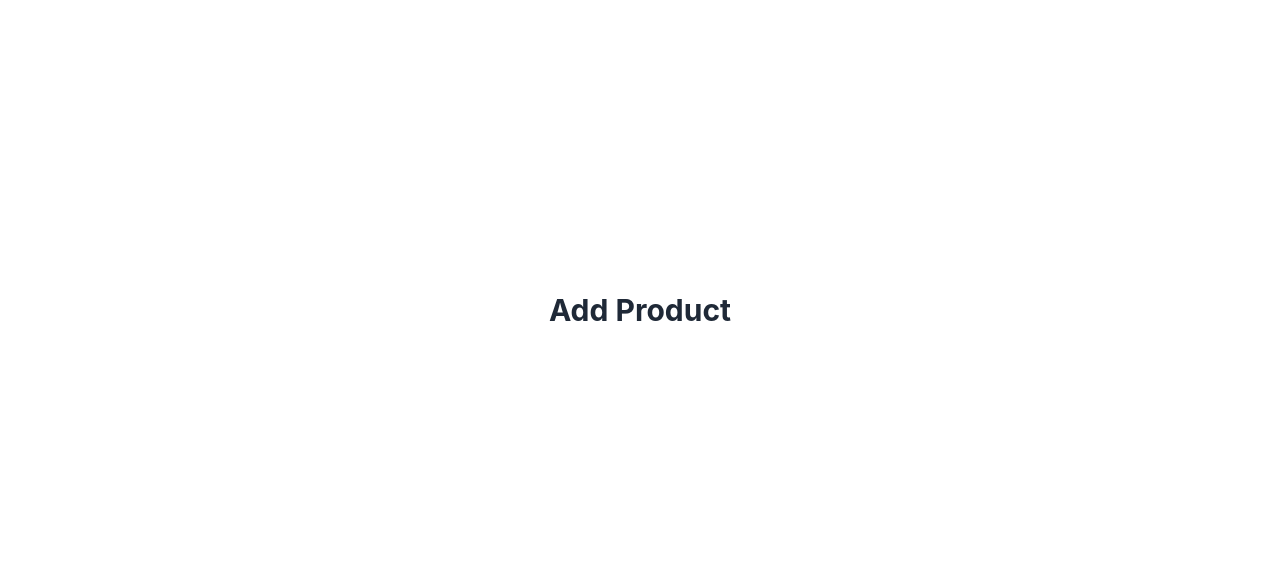
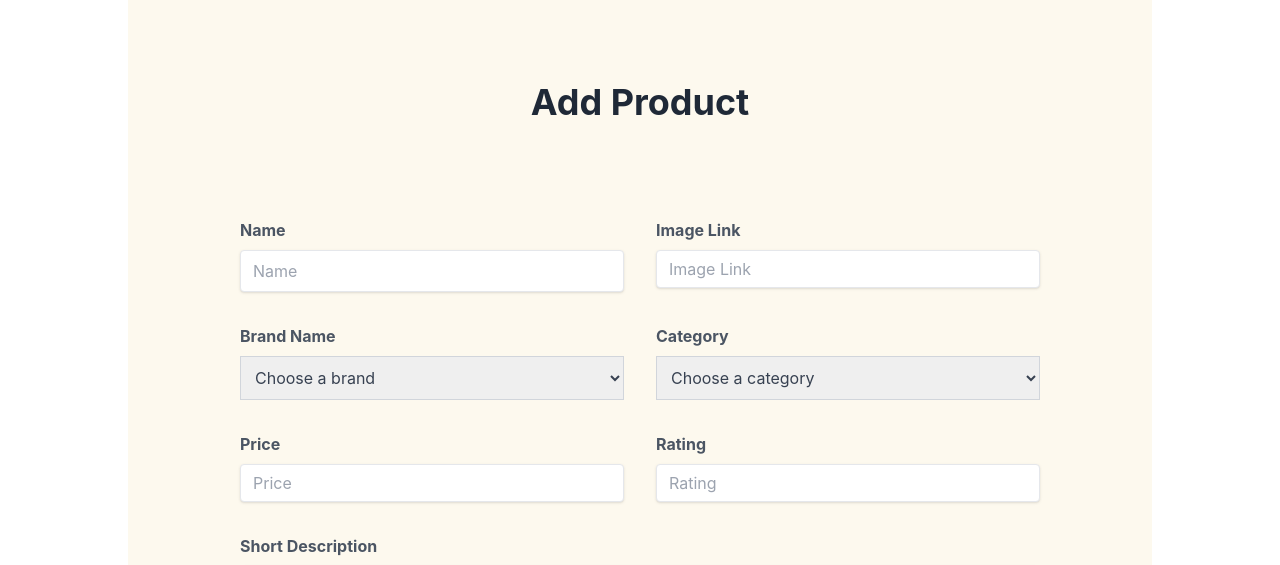
Before and after one commit to mdsejan/techzoid-client, a React (Vite) app: page /addproduct in a window 1280 px wide. Shown: the part 227-792 px from the top of the page. Built offline with nearby package versions, Linux system fonts and the light colour scheme; no server answers.

Commit message:
add product form designed

```diff
--- a/src/layouts/MainLayouts.jsx
+++ b/src/layouts/MainLayouts.jsx
@@ -1,5 +1,6 @@
 import { Outlet } from "react-router-dom";
 import Navbar from "../pages/Shared/Navbar";
+import Footer from "../pages/Shared/Footer";
 
 const MainLayouts = () => {
   return (
@@ -8,6 +9,7 @@ const MainLayouts = () => {
       <div>
         <Outlet></Outlet>
       </div>
+      <Footer></Footer>
     </div>
   );
 };
--- a/src/pages/Home/Home.jsx
+++ b/src/pages/Home/Home.jsx
@@ -1,4 +1,3 @@
-import Footer from "../Shared/Footer";
 import Banner from "./Banner";
 import Brands from "./Brands";
 
@@ -10,7 +9,6 @@ const Home = () => {
         <Brands></Brands>
         <div className="min-h-[50vh]"></div>
       </div>
-      <Footer></Footer>
     </div>
   );
 };
--- a/src/pages/Products/AddProduct.jsx
+++ b/src/pages/Products/AddProduct.jsx
@@ -1,8 +1,151 @@
 const AddProduct = () => {
+  const handleSubmit = (e) => {
+    e.preventDefault();
+
+    const name = e.target.name.value;
+    const image = e.target.image.value;
+    const brand = e.target.brand.value;
+    const category = e.target.category.value;
+    const price = e.target.price.value;
+    const rating = e.target.rating.value;
+    const shortDescription = e.target.shortDescription.value;
+
+    const ProductDetails = {
+      name,
+      image,
+      brand,
+      category,
+      price,
+      rating,
+      shortDescription,
+    };
+
+    console.log(ProductDetails);
+
+    // fetch("https://coffee-store-server-theta.vercel.app/coffees", {
+    //   method: "POST",
+    //   headers: {
+    //     "content-type": "application/json",
+    //   },
+    //   body: JSON.stringify(ProductDetails),
+    // })
+    //   .then((res) => res.json())
+    //   .then((data) => {
+    //     console.log(data);
+    //   });
+  };
   return (
-    <div className="max-w-screen-2xl mx-auto px-5 py-6 lg:py-16 flex justify-center items-center min-h-screen">
-      <h2 className="text-3xl font-bold">Add Product</h2>
-    </div>
+    <section className="max-w-screen-2xl mx-auto px-5 py-6 lg:py-16">
+      <div className="flex flex-col justify-center items-center min-h-screen mx-3 md:mx-8">
+        <form onSubmit={handleSubmit}>
+          <div className="flex flex-wrap -mx-4 max-w-screen-lg bg-[#FDF9EE] md:p-24">
+            <div className="w-full mb-16 text-center">
+              <h1 className="text-4xl font-bold mt-3">Add Product</h1>
+            </div>
+            <div className="w-full md:w-1/2 px-4">
+              <label className="block  text-left text-gray-600 font-bold text-md mb-2 mt-8">
+                Name
+              </label>
+              <input
+                className="shadow appearance-none border rounded w-full py-2 px-3 text-gray-700"
+                name="name"
+                type="text"
+                placeholder="Name"
+              />
+            </div>
+            <div className="w-full md:w-1/2 px-4">
+              <label className="block  text-left text-gray-600 font-bold text-md mb-2 mt-8">
+                Image Link
+              </label>
+              <input
+                className="shadow appearance-none border rounded w-full py-2 px-3 text-gray-700 leading-tight focus:outline-none focus:shadow-outline"
+                name="image"
+                type="text"
+                placeholder="Image Link"
+              />
+            </div>
+            <div className="w-full md:w-1/2 px-4">
+              <label className="block  text-left text-gray-600 font-bold text-md mb-2 mt-8">
+                Brand Name
+              </label>
+              <select
+                name="brand"
+                required
+                className="border border-gray-300 text-gray-700 leading-tight focus:outline-none focus:shadow-outline w-full p-2.5 "
+              >
+                <option disabled selected>
+                  Choose a brand
+                </option>
+                <option value="Apple">Apple</option>
+                <option value="Samsung">Samsung</option>
+                <option value="Google">Google</option>
+                <option value="Asus">Asus</option>
+                <option value="Sony">Sony</option>
+                <option value="Realme">Realme</option>
+              </select>
+            </div>
+            <div className="w-full md:w-1/2 px-4">
+              <label className="block  text-left text-gray-600 font-bold text-md mb-2 mt-8">
+                Category
+              </label>
+              <select
+                name="category"
+                className=" border border-gray-300 text-gray-700 leading-tight focus:outline-none focus:shadow-outline w-full p-2.5"
+              >
+                <option disabled selected>
+                  Choose a category
+                </option>
+                <option value="Phone">Phone</option>
+                <option value="Laptop">Laptop</option>
+                <option value="Audio">Audio</option>
+              </select>
+            </div>
+            <div className="w-full md:w-1/2 px-4">
+              <label className="block  text-left text-gray-600 font-bold text-md mb-2 mt-8">
+                Price
+              </label>
+              <input
+                className="shadow appearance-none border rounded w-full py-2 px-3 text-gray-700 leading-tight focus:outline-none focus:shadow-outline"
+                name="price"
+                type="text"
+                placeholder="Price"
+              />
+            </div>
+            <div className="w-full md:w-1/2 px-4">
+              <label className="block  text-left text-gray-600 font-bold text-md mb-2 mt-8">
+                Rating
+              </label>
+              <input
+                className="shadow appearance-none border rounded w-full py-2 px-3 text-gray-700 leading-tight focus:outline-none focus:shadow-outline"
+                name="rating"
+                type="text"
+                placeholder="Rating"
+              />
+            </div>
+            <div className="w-full px-4">
+              <label className="block text-left text-gray-600 font-bold text-md mb-2 mt-8">
+                Short Description
+              </label>
+
+              <textarea
+                className="shadow appearance-none border rounded w-full py-2 px-3 text-gray-700 leading-tight focus:outline-none focus:shadow-outline"
+                name="shortDescription"
+                rows="4"
+                placeholder="Short Description"
+              ></textarea>
+            </div>
+            <div className="flex justify-center w-full px-4 mt-12">
+              <button
+                className="bg-[#e7b642] hover:bg-[#ca9a2a] text-white font-bold w-2/3 py-2 px-4 rounded focus:outline-none focus:shadow-outline"
+                type="submit"
+              >
+                Add Product
+              </button>
+            </div>
+          </div>
+        </form>
+      </div>
+    </section>
   );
 };
 
```
